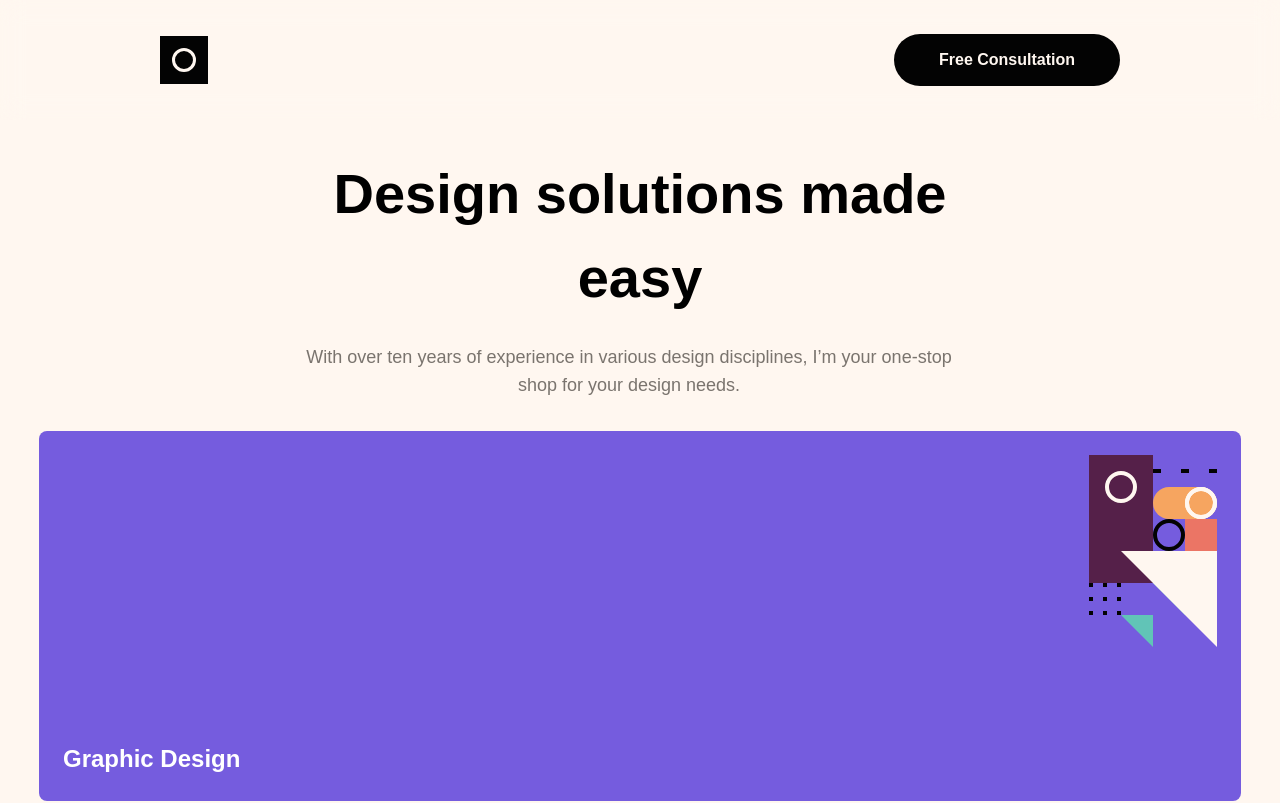
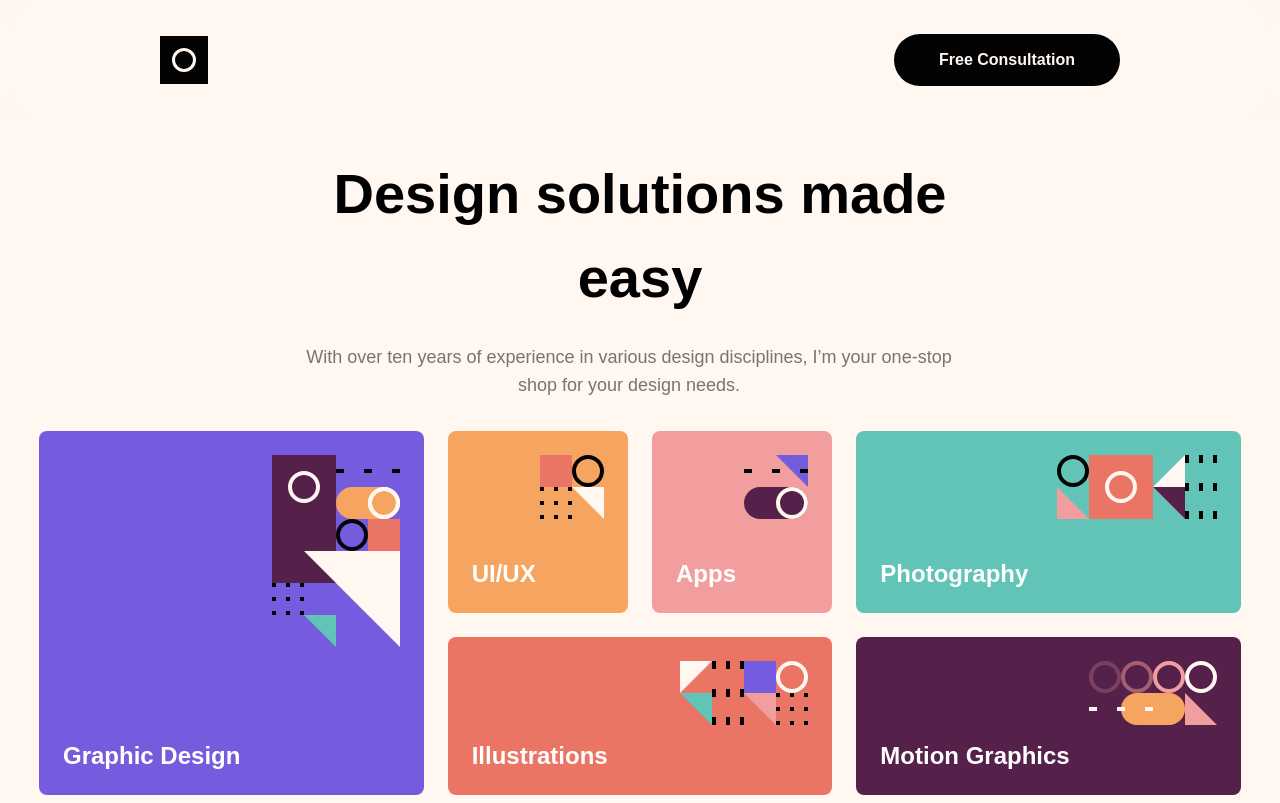
Before and after one commit to Orliland/Orliland, a React (Vite) app: page / in a window 1280 px wide. Shown: the top 803 px of the page. Built offline with nearby package versions, Linux system fonts and the light colour scheme.

Commit message:
add desktop and tablet styles for bento

```diff
--- a/src/components/Card.jsx
+++ b/src/components/Card.jsx
@@ -2,7 +2,9 @@ const Card = ({ className, icon, children }) => {
   return (
     <div className={`flex flex-col rounded-lg p-6 ${className}`}>
       <img src={icon} alt="" className="ml-auto" />
-      <span className="text-[24px] font-bold text-white">{children}</span>
+      <span className="text-[24px] font-bold leading-[30px] text-white">
+        {children}
+      </span>
     </div>
   );
 };
--- a/src/layout/Bento.jsx
+++ b/src/layout/Bento.jsx
@@ -9,27 +9,36 @@ import UiUxIcon from "../assets/pattern-ui-ux.svg";
 
 const Bento = () => {
   return (
-    <div className="grid grid-cols-2 gap-6">
+    <div className="grid grid-cols-2 items-start gap-6 md:grid-cols-4 lg:grid-cols-6 lg:grid-rows-2">
       <Card
-        className="col-span-full gap-[94px] bg-purple"
+        className="col-span-full gap-[94px] bg-purple md:col-span-2 md:row-span-2"
         icon={GraphicDesignIcon}
       >
         Graphic Design
       </Card>
-      <Card className="col-span-1 gap-10 bg-orange" icon={UiUxIcon}>
+      <Card
+        className="col-span-1 gap-10 bg-orange md:row-span-1"
+        icon={UiUxIcon}
+      >
         UI/UX
       </Card>
-      <Card className="col-span-1 gap-10 bg-pink" icon={AppsIcon}>
+      <Card className="col-span-1 gap-10 bg-pink md:row-span-1" icon={AppsIcon}>
         Apps
       </Card>
-      <Card className="col-span-full gap-4 bg-red" icon={IllustrationsIcon}>
+      <Card
+        className="col-span-full gap-4 bg-red md:col-span-2 lg:order-4"
+        icon={IllustrationsIcon}
+      >
         Illustrations
       </Card>
-      <Card className="col-span-full gap-10 bg-green" icon={PhotographyIcon}>
+      <Card
+        className="col-span-full gap-10 bg-green md:col-span-2 lg:order-3"
+        icon={PhotographyIcon}
+      >
         Photography
       </Card>
       <Card
-        className="col-span-full gap-10 bg-magenta"
+        className="col-span-full gap-10 bg-magenta md:col-span-2 lg:order-5 lg:gap-4"
         icon={MotionGraphicsIcon}
       >
         Motion Graphics
--- a/src/output.css
+++ b/src/output.css
@@ -718,6 +718,10 @@ video {
   place-items: center;
 }
 
+.items-start {
+  align-items: flex-start;
+}
+
 .items-center {
   align-items: center;
 }
@@ -752,6 +756,14 @@ video {
 
 .gap-\[94px\] {
   gap: 94px;
+}
+
+.gap-\[10px\] {
+  gap: 10px;
+}
+
+.gap-\[0px\] {
+  gap: 0px;
 }
 
 .overflow-hidden {
@@ -904,6 +916,18 @@ video {
   line-height: 1.75rem;
 }
 
+.leading-\[30px\] {
+  line-height: 30px;
+}
+
+.leading-\[29px\] {
+  line-height: 29px;
+}
+
+.leading-\[20px\] {
+  line-height: 20px;
+}
+
 .text-gray {
   --tw-text-opacity: 1;
   color: rgb(122 116 110 / var(--tw-text-opacity));
@@ -944,6 +968,50 @@ video {
     left: -2.75rem;
   }
 
+  .md\:col-span-2 {
+    grid-column: span 2 / span 2;
+  }
+
+  .md\:col-span-3 {
+    grid-column: span 3 / span 3;
+  }
+
+  .md\:col-start-2 {
+    grid-column-start: 2;
+  }
+
+  .md\:col-start-3 {
+    grid-column-start: 3;
+  }
+
+  .md\:col-end-4 {
+    grid-column-end: 4;
+  }
+
+  .md\:col-end-5 {
+    grid-column-end: 5;
+  }
+
+  .md\:row-span-3 {
+    grid-row: span 3 / span 3;
+  }
+
+  .md\:row-span-2 {
+    grid-row: span 2 / span 2;
+  }
+
+  .md\:row-span-1 {
+    grid-row: span 1 / span 1;
+  }
+
+  .md\:row-start-2 {
+    grid-row-start: 2;
+  }
+
+  .md\:row-start-1 {
+    grid-row-start: 1;
+  }
+
   .md\:mx-10 {
     margin-left: 2.5rem;
     margin-right: 2.5rem;
@@ -959,6 +1027,14 @@ video {
 
   .md\:grid-cols-2 {
     grid-template-columns: repeat(2, minmax(0, 1fr));
+  }
+
+  .md\:grid-cols-4 {
+    grid-template-columns: repeat(4, minmax(0, 1fr));
+  }
+
+  .md\:grid-rows-3 {
+    grid-template-rows: repeat(3, minmax(0, 1fr));
   }
 
   .md\:flex-row {
@@ -1068,6 +1144,26 @@ video {
     left: 0px;
   }
 
+  .lg\:order-3 {
+    order: 3;
+  }
+
+  .lg\:order-4 {
+    order: 4;
+  }
+
+  .lg\:order-5 {
+    order: 5;
+  }
+
+  .lg\:row-span-2 {
+    grid-row: span 2 / span 2;
+  }
+
+  .lg\:row-span-1 {
+    grid-row: span 1 / span 1;
+  }
+
   .lg\:mx-auto {
     margin-left: auto;
     margin-right: auto;
@@ -1093,6 +1189,14 @@ video {
     max-width: 540px;
   }
 
+  .lg\:grid-cols-6 {
+    grid-template-columns: repeat(6, minmax(0, 1fr));
+  }
+
+  .lg\:grid-rows-2 {
+    grid-template-rows: repeat(2, minmax(0, 1fr));
+  }
+
   .lg\:flex-row {
     flex-direction: row;
   }
@@ -1115,6 +1219,10 @@ video {
 
   .lg\:gap-\[23px\] {
     gap: 23px;
+  }
+
+  .lg\:gap-4 {
+    gap: 1rem;
   }
 
   .lg\:p-20 {
```
